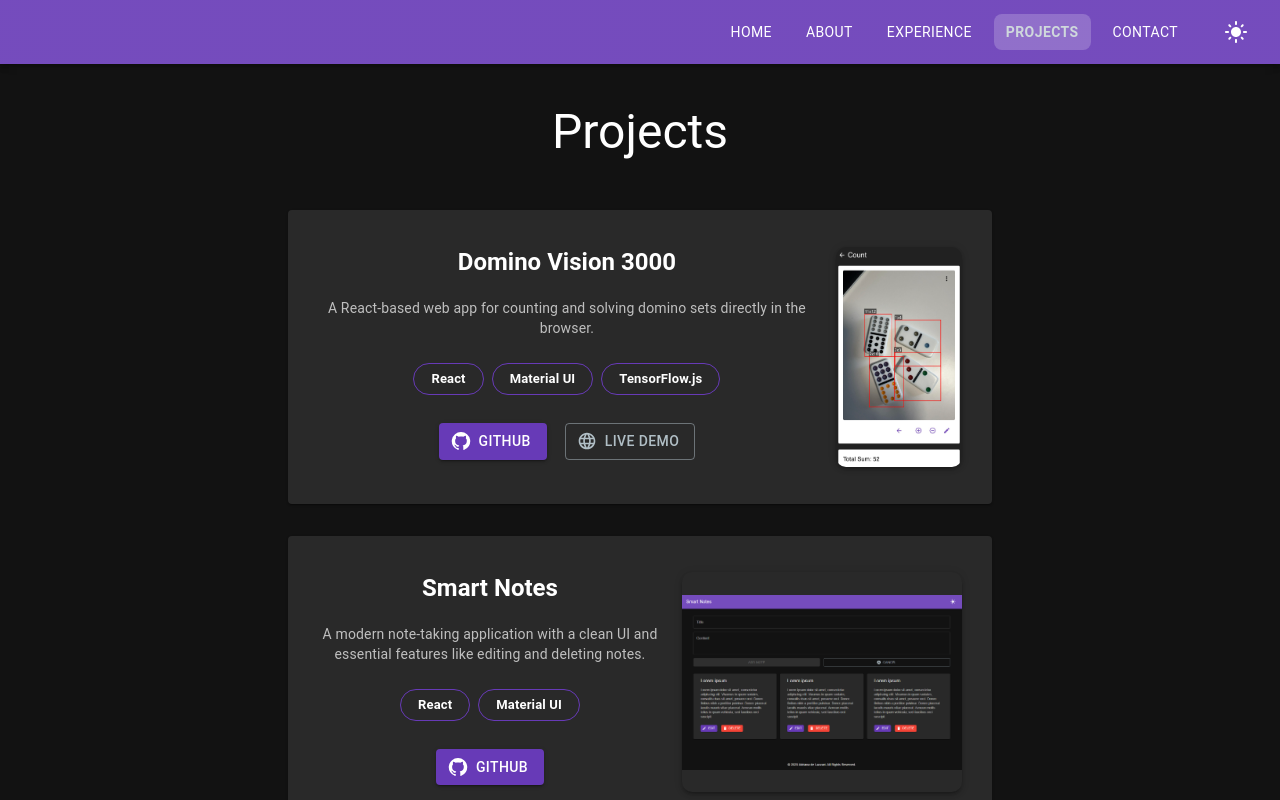
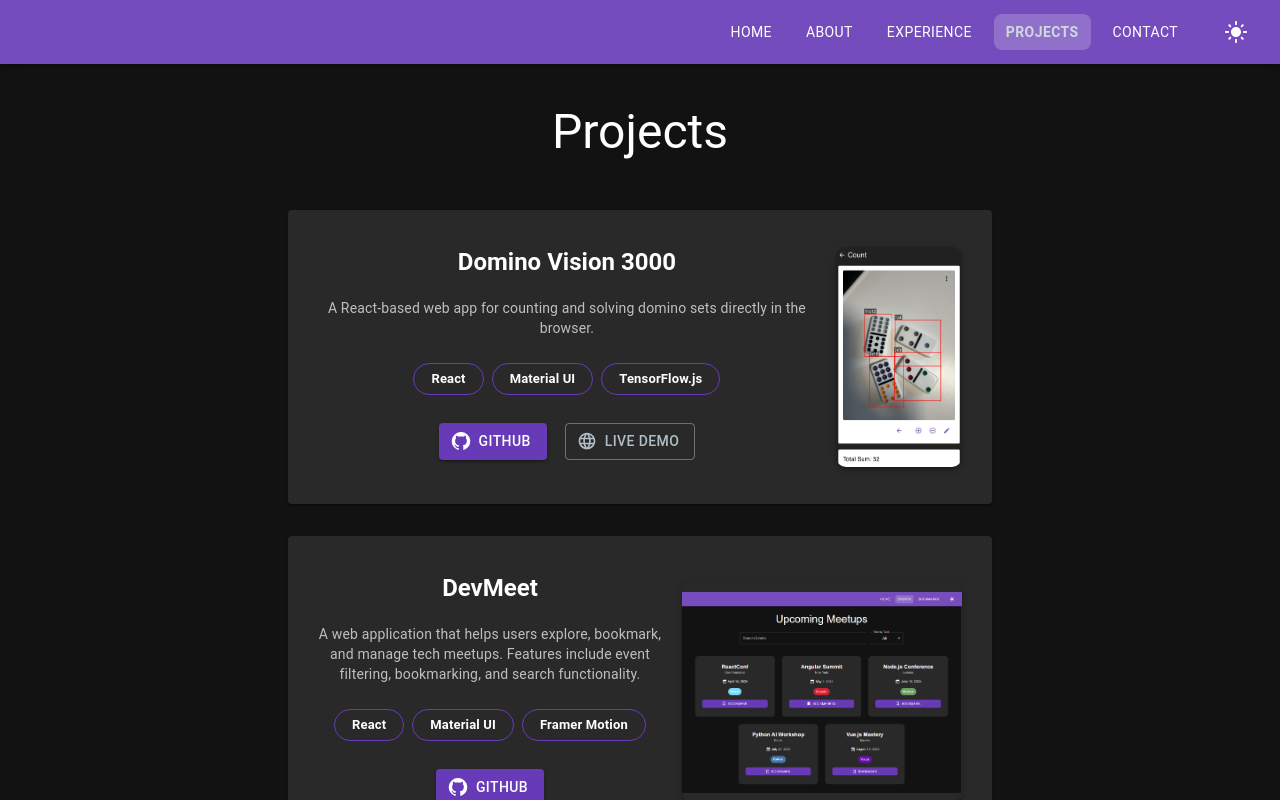
Before and after one commit to adrianadelazzari/portfolio, a React (Create React App) app: page /projects in a window 1280 px wide. Shown: the top 800 px of the page. Built offline with nearby package versions, Linux system fonts and the light colour scheme.

Commit message:
Adding DevMeet project

```diff
--- a/src/components/Projects/Projects.tsx
+++ b/src/components/Projects/Projects.tsx
@@ -22,6 +22,14 @@ const projects = [
     image: "/static/images/domino-vision.jpg",
     github: "https://github.com/evandrowcg/domino-vision-3000-ui",
     liveDemo: "https://domino-vision-3000.vercel.app/",
+  },
+  {
+    title: "DevMeet",
+    description:
+      "A web application that helps users explore, bookmark, and manage tech meetups. Features include event filtering, bookmarking, and search functionality.",
+    techStack: ["React", "Material UI", "Framer Motion"],
+    image: "/static/images/dev-meet.png",
+    github: "https://github.com/adrianadelazzari/dev-meet",
   },
   {
     title: "Smart Notes",
```
Also changed, not shown: public/static/images/dev-meet.png (added).
